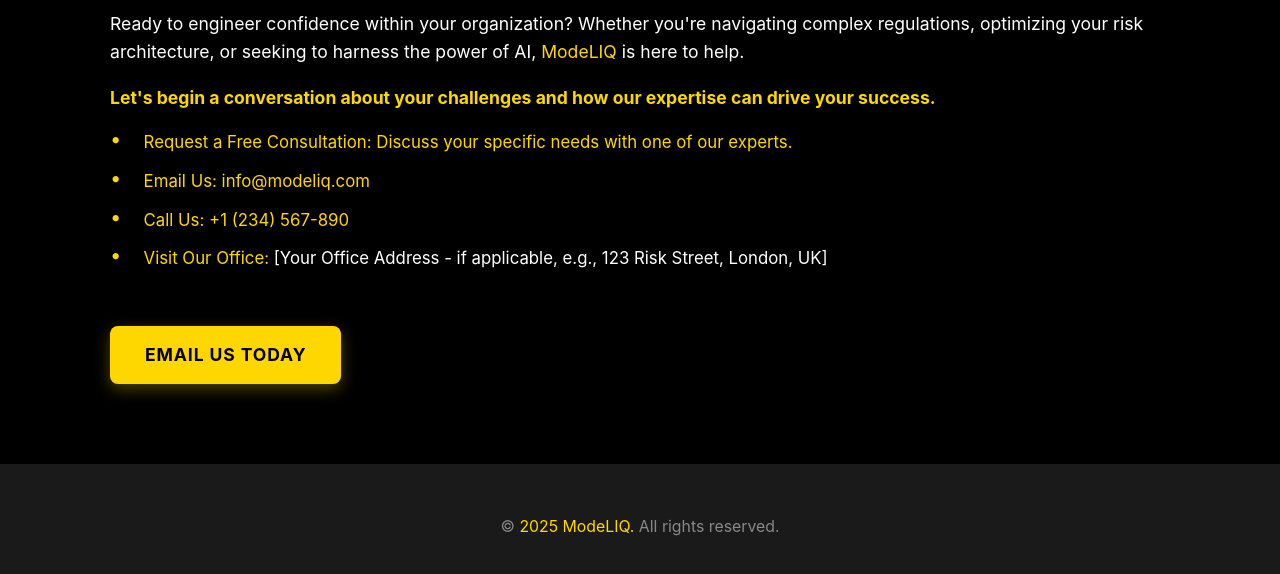
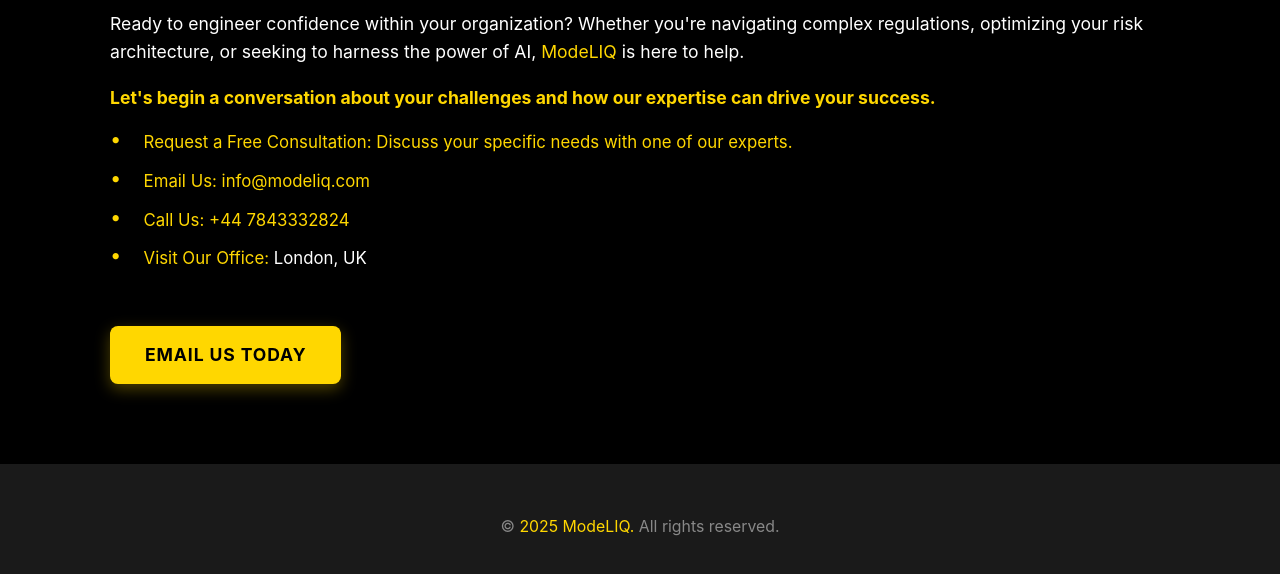
Before and after one commit to ModeLIQ/ModeLIQ, a plain HTML site: page index.html in a window 1280 px wide. Shown: the part 11099-11673 px from the top of the page. Drawn offline with Linux system fonts and the light colour scheme.

Commit message:
Update index.html

```diff
--- a/index.html
+++ b/index.html
@@ -519,8 +519,8 @@
                 <ul>
                     <li><span class="gold-text">Request a Free Consultation:</span> <a href="#contact" class="gold-text">Discuss your specific needs with one of our experts.</a></li>
                     <li><span class="gold-text">Email Us:</span> <a href="mailto:info@modeliq.com" class="gold-text">info@modeliq.com</a></li>
-                    <li><span class="gold-text">Call Us:</span> <a href="tel:+1234567890" class="gold-text">+1 (234) 567-890</a></li>
-                    <li><span class="gold-text">Visit Our Office:</span> [Your Office Address - if applicable, e.g., 123 Risk Street, London, UK]</li>
+                    <li><span class="gold-text">Call Us:</span> <a href="tel:+447843332824" class="gold-text">+44 7843332824</a></li>
+                    <li><span class="gold-text">Visit Our Office:</span> London, UK</li>
                 </ul>
                 <a href="mailto:info@modeliq.com" class="cta-button">Email Us Today</a>
             </section>
```
